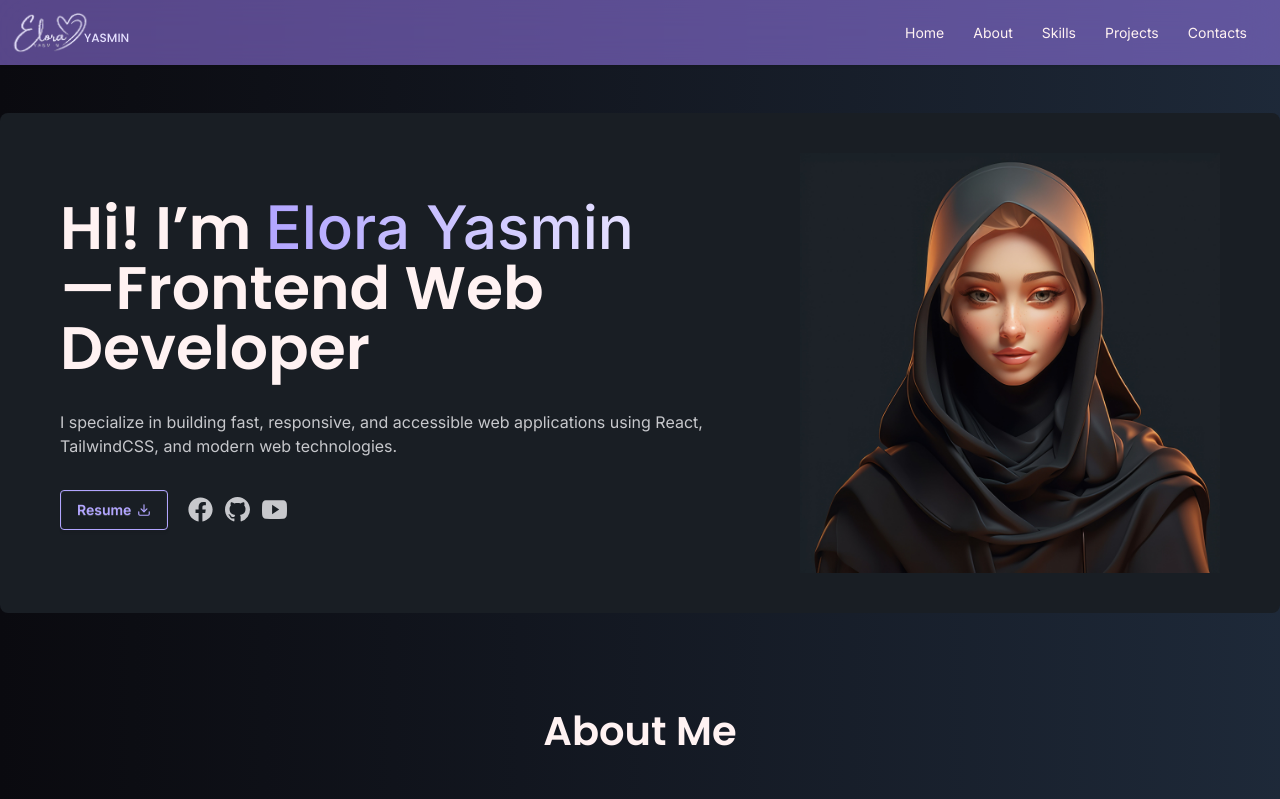
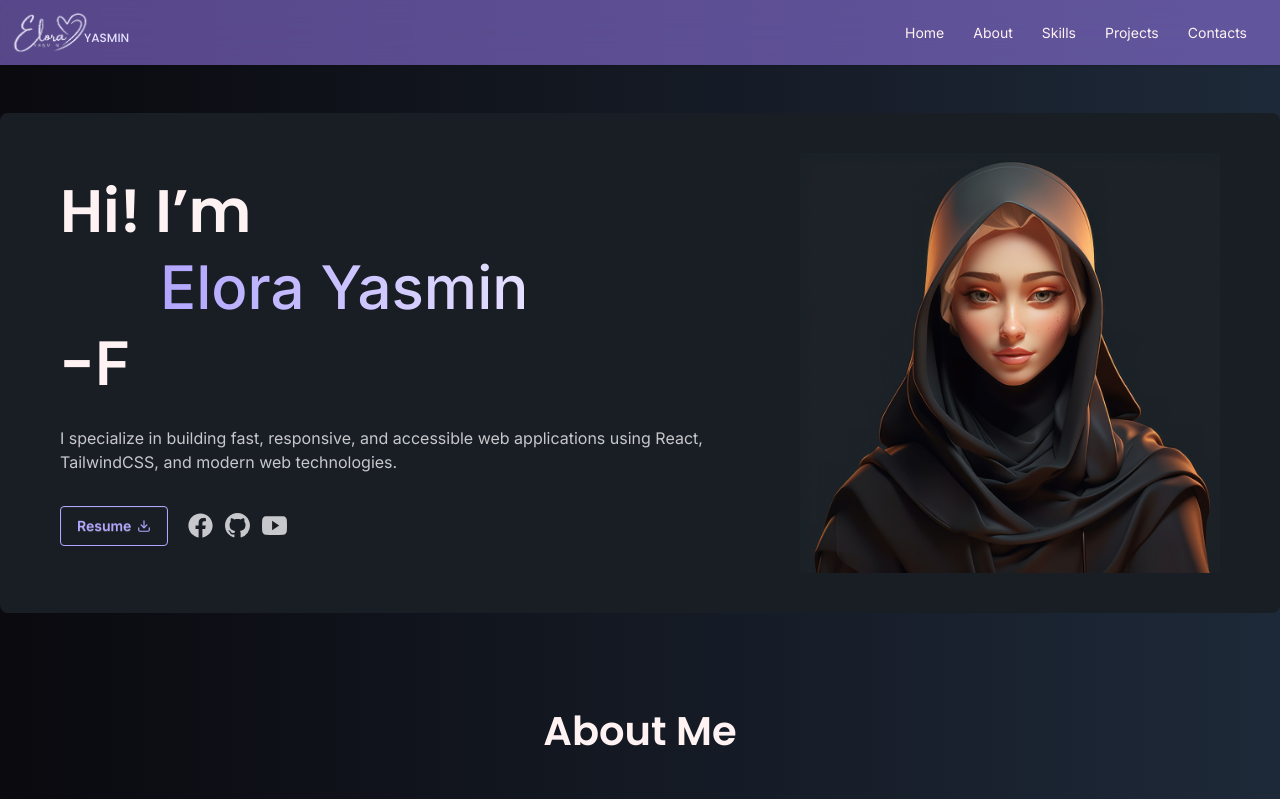
Before and after one commit to Elora21y/my-portfolio, a React (Vite) app: page / in a window 1280 px wide. Shown: the top 799 px of the page. Built offline with nearby package versions, Linux system fonts and the light colour scheme.

Commit message:
added contacts section

```diff
--- a/package.json
+++ b/package.json
@@ -10,6 +10,7 @@
     "preview": "vite preview"
   },
   "dependencies": {
+    "@formspree/react": "^3.0.0",
     "@tailwindcss/vite": "^4.1.11",
     "daisyui": "^5.0.43",
     "motion": "^12.19.2",
@@ -20,6 +21,7 @@
     "react-icons": "^5.5.0",
     "react-responsive-carousel": "^3.2.23",
     "react-router": "^7.6.3",
+    "react-simple-typewriter": "^5.0.1",
     "react-tooltip": "^5.29.1",
     "tailwindcss": "^4.1.11"
   },
--- a/src/main.jsx
+++ b/src/main.jsx
@@ -4,6 +4,7 @@ import './index.css'
 import './App.css'
 import { RouterProvider } from 'react-router'
 import { router } from './router/Router.jsx'
+
 
 createRoot(document.getElementById('root')).render(
   <StrictMode>
--- a/src/page/Banner.jsx
+++ b/src/page/Banner.jsx
@@ -4,6 +4,8 @@ import { FaFacebook } from "react-icons/fa";
 import { BsGithub } from "react-icons/bs";
 import { IoLogoYoutube } from "react-icons/io";
 import { LuDownload } from "react-icons/lu";
+import { Typewriter } from "react-simple-typewriter";
+
 
 const Banner = () => {
   return (
@@ -11,13 +13,22 @@ const Banner = () => {
       <div className=" text-center lg:text-left space-y-6 lg:space-y-8 lg:max-w-lg xl:max-w-2xl">
         {/* title */}
         <h1 className="text-3xl md:text-4xl lg:text-5xl xl:text-6xl font-semibold text-secondary ">
-          Hi! I’m{" "}
-          <span className="font-medium  bg-linear-to-r from-primary to-secondary-content bg-clip-text text-transparent">
-            {" "}
+          Hi! I’m <br />
+          <span className="font-medium  bg-linear-to-r from-primary to-secondary-content bg-clip-text text-transparent md:my-2 lg:my-4 lg:ml-25 inline-block ">
             Elora Yasmin
           </span>
           <br />
-          —Frontend Web Developer
+          -
+          <Typewriter
+          cursorColor="#9383f1"
+            words={['Programmer', 'React Developer','Frontend Developer']}
+            // loop={5}
+            cursor
+            cursorStyle={false}
+            typeSpeed={70}
+            // deleteSpeed={20}
+            // delaySpeed={3000}
+          />
         </h1>
         <p>
           I specialize in building fast, responsive, and accessible web
--- a/src/page/Contacts.jsx
+++ b/src/page/Contacts.jsx
@@ -1,14 +1,22 @@
-import React from "react";
+import React, { useEffect, useRef } from "react";
 import SectionTitle from "../shared/SectionTitle";
 import { MdMarkEmailUnread } from "react-icons/md";
 import { FaPhoneFlip, FaRegUser } from "react-icons/fa6";
 import { RiWhatsappFill } from "react-icons/ri";
 import contact from "../assets/portfolio-contact.svg";
+import toast from "react-hot-toast";
+import { useForm} from "@formspree/react";
 
 const Contacts = () => {
-  const handleContact = (e) => {
-    e.preventDefault();
-  };
+    const formRef = useRef()
+     const [state, handleSubmit] = useForm("xyzjoeyn");
+    useEffect(() => {
+    if (state.succeeded) {
+      toast.success("Thanks for messaging!");
+      formRef.current.reset();
+    }
+  }, [state.succeeded]);
+
   return (
     <section id="contacts" className=" py-10 md:py-14 lg:py-18 ">
       <SectionTitle title={"Contacts"} />
@@ -27,22 +35,26 @@ const Contacts = () => {
           </p>
         </div>
         <div className="divider"></div>
-        <form onClick={handleContact} className="flex flex-col gap-4 form">
+        <form
+        ref={formRef}
+        onSubmit={handleSubmit}
+        className="flex flex-col gap-4 form">
             <h3 className="text-xl md:text-2xl font-semibold text-secondary-content mb-10">Message Me</h3>
           <div>
             <FaRegUser />
-            <input type="text" placeholder=" Name" />
+            <input type="text" placeholder=" Name" name="name"/>
           </div>
           <div>
             <MdMarkEmailUnread size={20}/>
-          <input type="email" placeholder=" Email" />
+          <input type="email" placeholder=" Email" name="email"/>
           </div>
           <textarea
             cols="40"
             rows="5"
             placeholder="Text Here..."
+            name="message"
           ></textarea>
-          <button className="btn purple-btn">Send</button>
+          <button className="btn purple-btn" type="submit">Send</button>
         </form>
       </div>
     </section>
--- a/src/page/Home.jsx
+++ b/src/page/Home.jsx
@@ -4,6 +4,7 @@ import About from './About';
 import Skills from './Skills';
 import Projects from './Projects';
 import Contacts from './Contacts';
+import { Toaster } from 'react-hot-toast'
 
 const Home = () => {
     return (
@@ -13,6 +14,7 @@ const Home = () => {
             <Skills/>
             <Projects/>
             <Contacts/>
+              <Toaster position="top-center" reverseOrder={false} toastOptions={{ style : {zIndex : 9999} }}/>
         </div>
     );
 };
--- a/src/page/Projects.jsx
+++ b/src/page/Projects.jsx
@@ -60,8 +60,8 @@ const Projects = () => {
               </h3>
               {/* technologies */}
               <div className="flex gap-2 flex-wrap">
-                {project.technologies.map((tech) => (
-                  <button className="text-xs md:text-sm bg-gray-700 rounded-full px-4 py-1">
+                {project.technologies.map((tech , index) => (
+                  <button key={index} className="text-xs md:text-sm bg-gray-700 rounded-full px-4 py-1">
                     {tech}
                   </button>
                 ))}
--- a/src/page/Skills.jsx
+++ b/src/page/Skills.jsx
@@ -72,8 +72,8 @@ const Skills = () => {
             <SectionTitle title={'Skills'}/>
             <div className="flex gap-5 flex-wrap  justify-center items-center">
                 {
-                skills.map(skill =>
-                    <div title={skill.title}
+                skills.map((skill, index) =>
+                    <div key={index} title={skill.title}
                     className='bg-base-100 p-4 w-28 h-30 lg:w-36 lg:h-32 flex flex-col items-center justify-center gap-2 rounded-xl border border-gray-600 hover:border-primary shadow-sm hover:shadow-primary hover:scale-101 duration-300 transition-all'>
             <img src={skill.icon} alt="" className='w-14' />
            <h3 className='font-semibold text-gray-400'>{skill.title}</h3>
```
Also changed, not shown: 1 other file (tests, documents, lock files or other folders).
